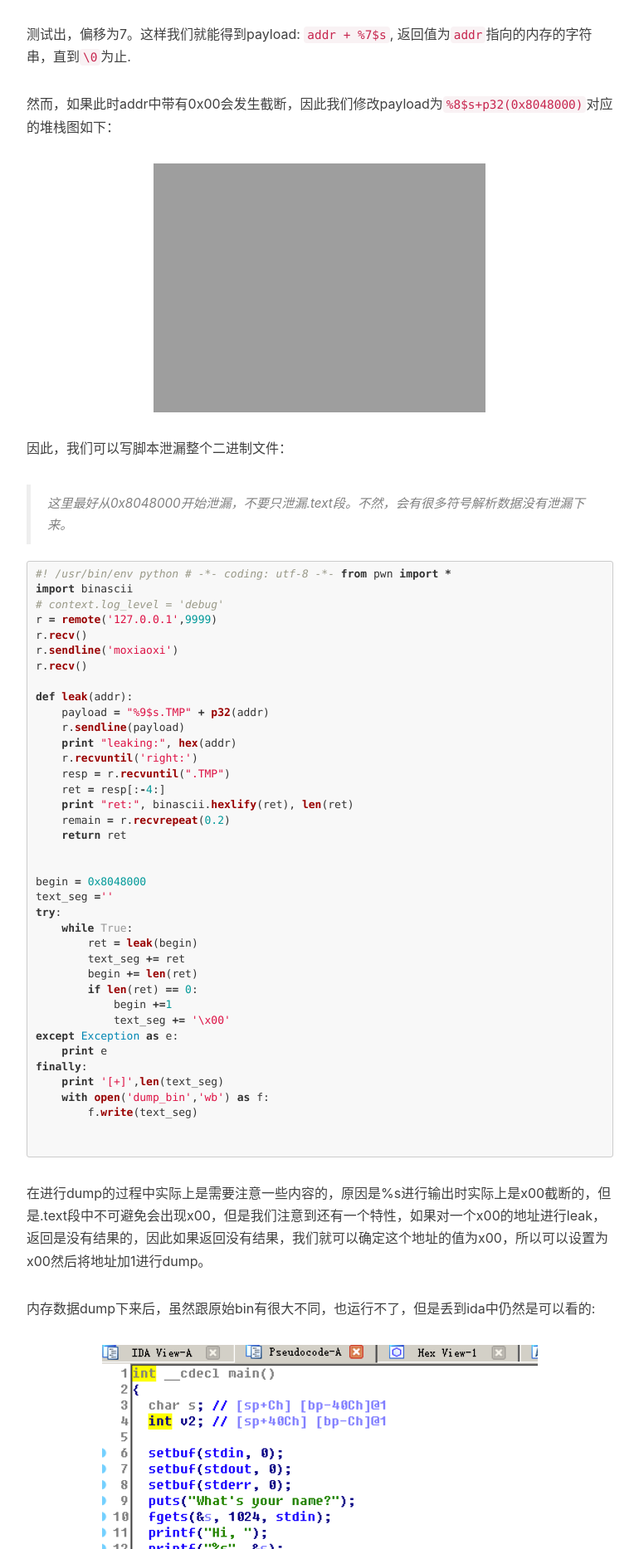
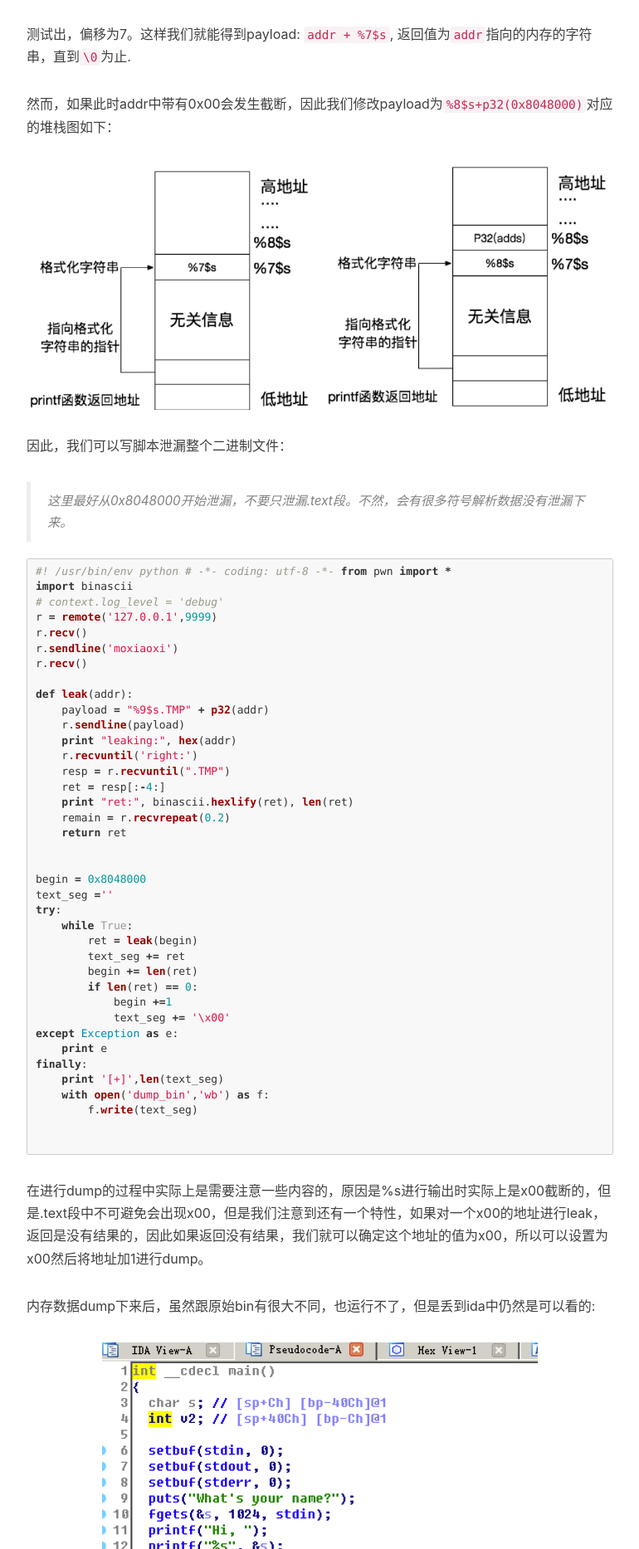
Before and after one commit to mo-xiaoxi/mo-xiaoxi.github.io, a Jekyll site: the page built from _posts/2017-12-26-Blindfmtstr.md, in a window 1280 px wide. Shown: the part 3082-4949 px from the top of the page at 83% size, without its empty margins (233-1003 px from the left). Built offline with Jekyll 4.4.1, drawn with Linux system fonts in a browser that asks for light colours; nearby versions of some CDN libraries; comment, search, counter and statistics services are not loaded.

Commit message:
fmtstr update

```diff
--- a/_posts/2017-12-26-Blindfmtstr.md
+++ b/_posts/2017-12-26-Blindfmtstr.md
@@ -112,7 +112,7 @@ socat TCP4-LISTEN:10001,fork EXEC:./leakmemory
 
 然而，如果此时addr中带有0x00会发生截断，因此我们修改payload为`%8$s+p32(0x8048000)`对应的堆栈图如下：
 
-![堆栈](http://momomoxiaoxi.com/img/post/Fmtstr/statck.png)
+![堆栈](http://momomoxiaoxi.com/img/post/Fmtstr/stack.png)
 
 
 
```
